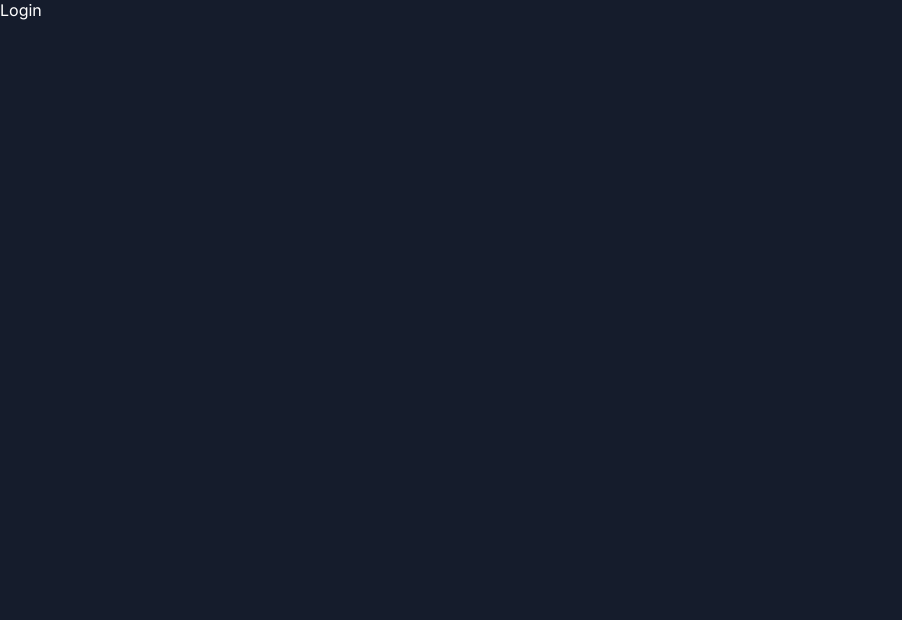
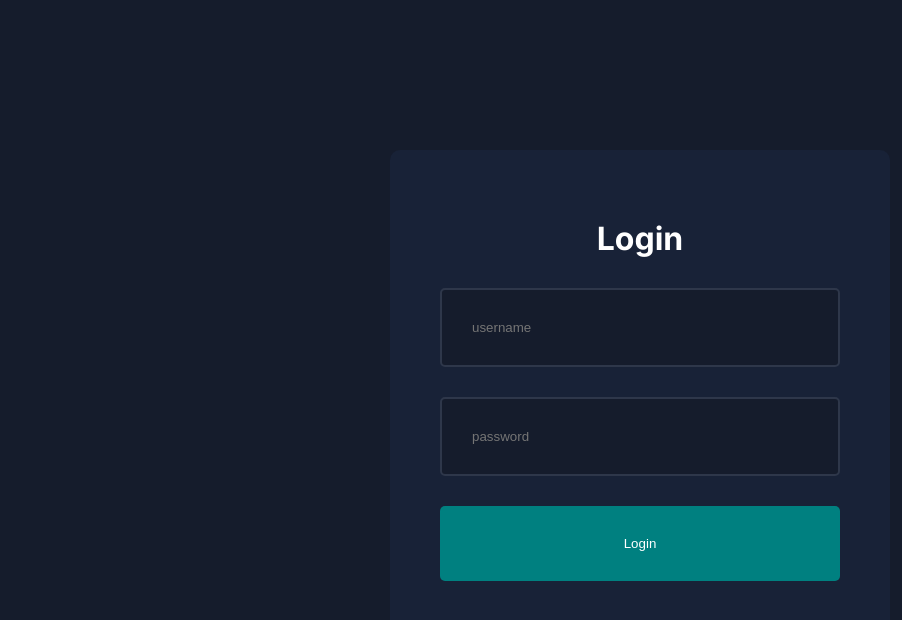
Before and after one commit to SameedHasan/Vehicle-Management-System, a Next.js app: page /login in a window 1280 px wide. Shown: the top 620 px of the page, without its empty margins (0-902 px from the left). Built offline with nearby package versions, Linux system fonts and the light colour scheme.

Commit message:
add vehicle and login page

```diff
--- a/src/app/login/page.jsx
+++ b/src/app/login/page.jsx
@@ -1,7 +1,12 @@
-import React from "react";
+import styles from "@/components/ui/auth/login.module.css";
+import LoginForm from "@/components/ui/auth/LoginForm";
 
-const Login = () => {
-  return <div>Login</div>;
+const LoginPage = () => {
+  return (
+    <div className={styles.container}>
+      <LoginForm />
+    </div>
+  );
 };
 
-export default Login;
+export default LoginPage;
--- a/src/components/ui/auth/LoginForm.jsx
+++ b/src/components/ui/auth/LoginForm.jsx
@@ -1,21 +1,24 @@
-// "use client";
+"use client";
 
 // import { authenticate } from "@/app/lib/actions";
-// import styles from "./loginForm.module.css";
+import styles from "./login.module.css";
 // import { useFormState } from "react-dom";
 
-// const LoginForm = () => {
-//   const [state, formAction] = useFormState(authenticate, undefined);
+const LoginForm = () => {
+  //   const [state, formAction] = useFormState(authenticate, undefined);
 
-//   return (
-//     <form action={formAction} className={styles.form}>
-//       <h1>Login</h1>
-//       <input type="text" placeholder="username" name="username" />
-//       <input type="password" placeholder="password" name="password" />
-//       <button>Login</button>
-//       {state && state}
-//     </form>
-//   );
-// };
+  return (
+    <form
+      // action={formAction}
+      className={styles.form}
+    >
+      <h1>Login</h1>
+      <input type="text" placeholder="username" name="username" />
+      <input type="password" placeholder="password" name="password" />
+      <button>Login</button>
+      {/* {state && state} */}
+    </form>
+  );
+};
 
-// export default LoginForm;
+export default LoginForm;
--- a/src/components/ui/auth/login.module.css
+++ b/src/components/ui/auth/login.module.css
@@ -5,3 +5,35 @@
     align-items: center;
     justify-content: center;
 }
+
+.form {
+    background-color: var(--bgSoft);
+    padding: 50px;
+    border-radius: 10px;
+    width: 500px;
+    height: 500px;
+    display: flex;
+    flex-direction: column;
+    align-items: center;
+    justify-content: center;
+    gap: 30px;
+}
+
+.form input {
+    width: 100%;
+    padding: 30px;
+    border: 2px solid #2e374a;
+    border-radius: 5px;
+    background-color: var(--bg);
+    color: var(--text);
+}
+
+.form button {
+    width: 100%;
+    padding: 30px;
+    background-color: teal;
+    color: var(--text);
+    border: none;
+    cursor: pointer;
+    border-radius: 5px;
+}
--- /dev/null
+++ b/src/components/ui/dashboard/vehicle/addvehicle.module.css
@@ -0,0 +1,42 @@
+.container {
+    background-color: var(--bgSoft);
+    padding: 20px;
+    border-radius: 10px;
+    margin-top: 20px;
+}
+
+.form {
+    display: flex;
+    flex-wrap: wrap;
+    justify-content: space-between;
+}
+
+.form input,
+.form textarea,
+.form select {
+    padding: 30px;
+    background-color: var(--bg);
+    color: var(--text);
+    border: 2px solid #2e374a;
+    border-radius: 5px;
+    margin-bottom: 30px;
+}
+
+.form input,
+.form select {
+    width: 45%;
+}
+
+.form textarea {
+    width: 100%;
+}
+
+.form button {
+    width: 100%;
+    padding: 30px;
+    background-color: teal;
+    color: var(--text);
+    border: none;
+    border-radius: 5px;
+    cursor: pointer;
+}
```
Also changed, not shown: src/app/dashboard/vehicles/add/page.jsx (added, +30 -0 lines), src/components/ui/dashboard/sidebar/Sidebar.jsx (+0 -10 lines).
